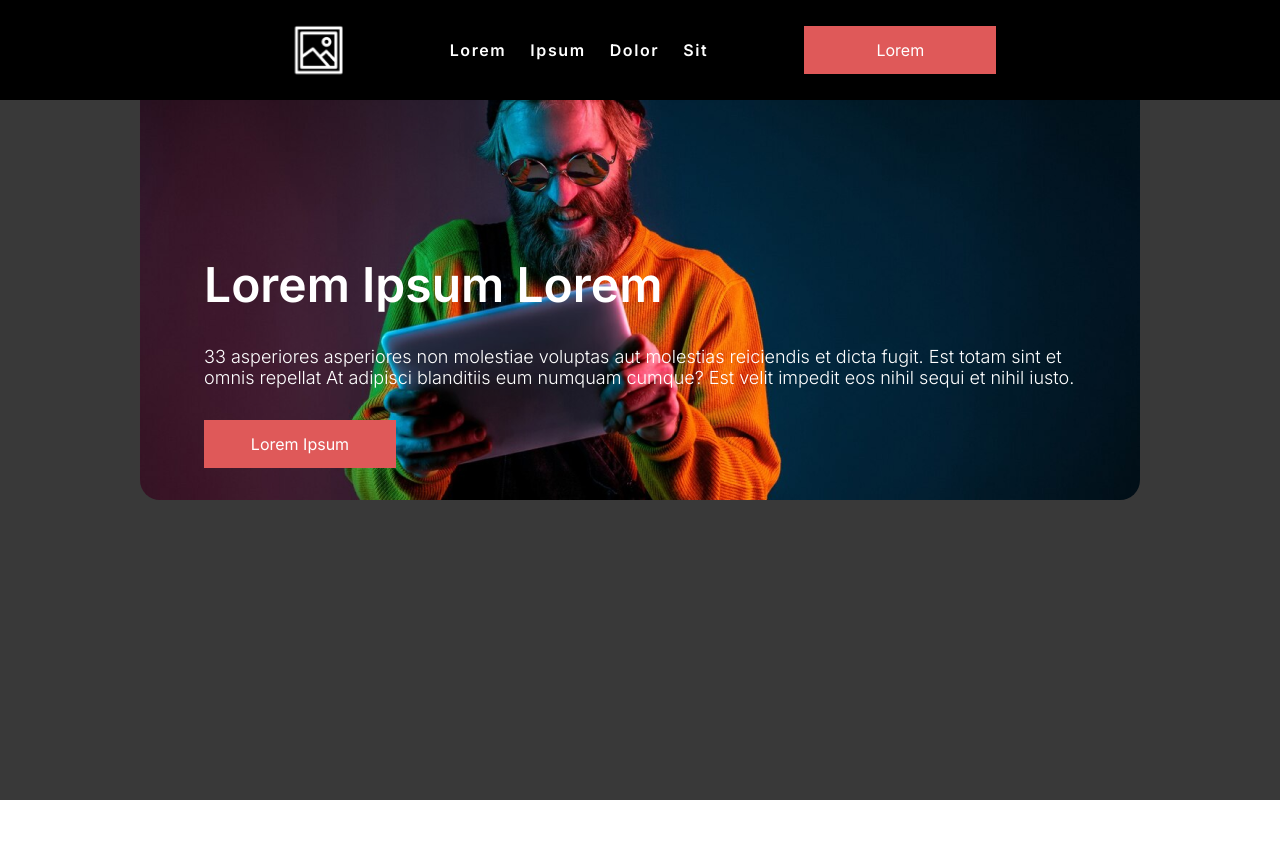
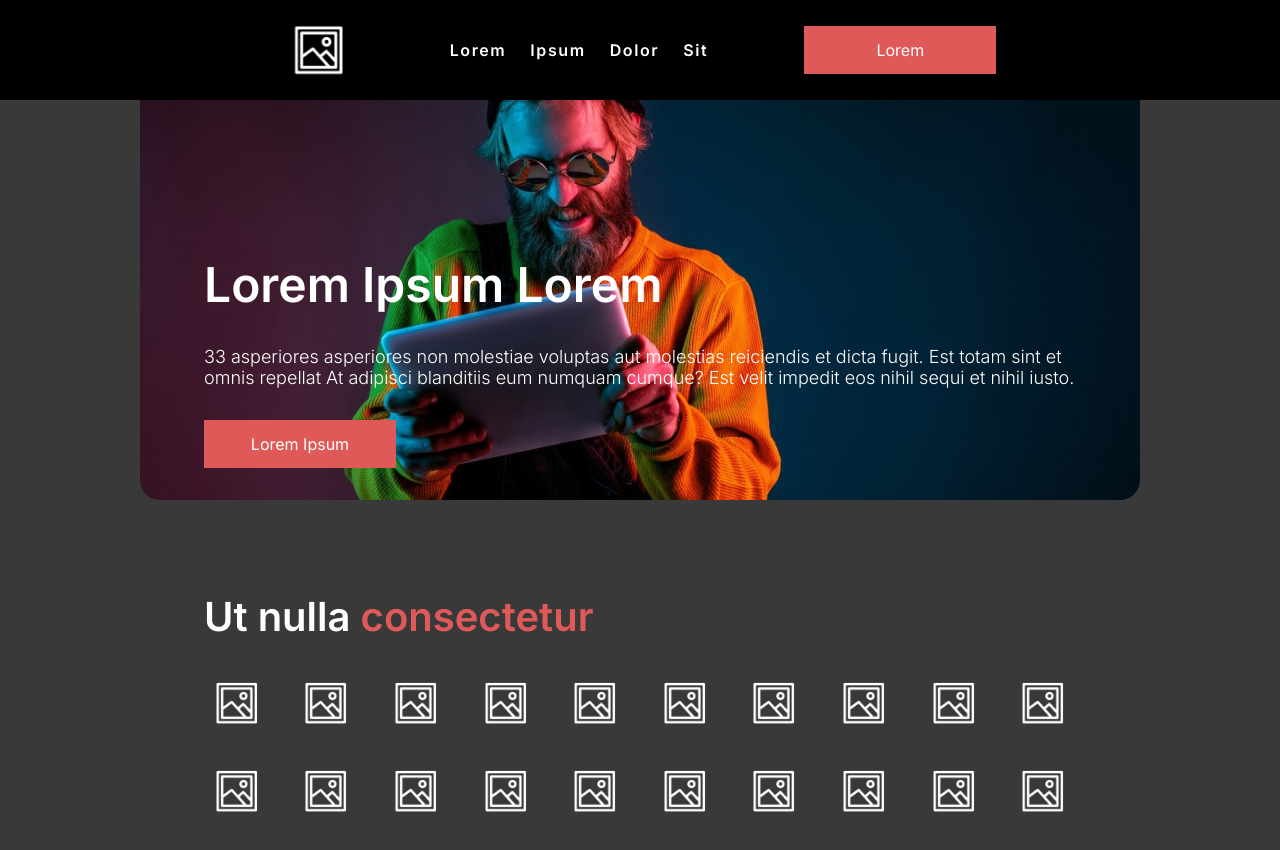
Before and after one commit to mateusfpmelo/featuresite, a Next.js app: page / in a window 1280 px wide. Shown: the top 850 px of the page. Before the commit the page ends 800 px from the top, so only its background shows below. Built offline with nearby package versions, Linux system fonts and the light colour scheme.

Commit message:
checkpoint logos

```diff
--- /dev/null
+++ b/src/app/components/client/client.module.css
@@ -0,0 +1,19 @@
+.clients{
+    max-width: 1000px;
+    display: flex;
+    flex-direction: column;
+    width: 100%;
+    gap:2rem;
+    padding: 2rem 4rem;
+    color: white;
+}
+
+.cllogos{
+    width: 100%;
+    display: flex;
+    flex-direction: row;
+    flex-wrap: wrap;
+    align-items: center;
+    justify-content: space-around;
+    gap:1.5rem;
+}
--- /dev/null
+++ b/src/app/components/client/index.js
@@ -0,0 +1,54 @@
+import React from "react"
+import styles from './client.module.css'
+import Image from "next/image"
+
+const Client = () => {
+
+    const logos = [
+        { src: '/img/marca/logo.png', alt: 'Logo 1', width: 60, height: 60 },
+        { src: '/img/marca/logo.png', alt: 'Logo 2', width: 60, height: 60 },
+        { src: '/img/marca/logo.png', alt: 'Logo 2', width: 60, height: 60 },
+        { src: '/img/marca/logo.png', alt: 'Logo 2', width: 60, height: 60 },
+        { src: '/img/marca/logo.png', alt: 'Logo 2', width: 60, height: 60 },
+        { src: '/img/marca/logo.png', alt: 'Logo 2', width: 60, height: 60 },
+        { src: '/img/marca/logo.png', alt: 'Logo 2', width: 60, height: 60 },
+        { src: '/img/marca/logo.png', alt: 'Logo 2', width: 60, height: 60 },
+        { src: '/img/marca/logo.png', alt: 'Logo 2', width: 60, height: 60 },
+        { src: '/img/marca/logo.png', alt: 'Logo 2', width: 60, height: 60 },
+        { src: '/img/marca/logo.png', alt: 'Logo 2', width: 60, height: 60 },
+        { src: '/img/marca/logo.png', alt: 'Logo 2', width: 60, height: 60 },
+        { src: '/img/marca/logo.png', alt: 'Logo 2', width: 60, height: 60 },
+        { src: '/img/marca/logo.png', alt: 'Logo 2', width: 60, height: 60 },
+        { src: '/img/marca/logo.png', alt: 'Logo 2', width: 60, height: 60 },
+        { src: '/img/marca/logo.png', alt: 'Logo 2', width: 60, height: 60 },
+        { src: '/img/marca/logo.png', alt: 'Logo 2', width: 60, height: 60 },
+        { src: '/img/marca/logo.png', alt: 'Logo 2', width: 60, height: 60 },
+        { src: '/img/marca/logo.png', alt: 'Logo 2', width: 60, height: 60 },
+        { src: '/img/marca/logo.png', alt: 'Logo 2', width: 60, height: 60 }
+    ]
+
+    return (
+        <>
+            <div className="firstcontent">
+                <div className={styles.clients}>
+                    <h2>Ut nulla <span className="color1">consectetur</span></h2>
+                    <div className={styles.cllogos}>
+                        {logos.map((logo, index) => (
+                            <div key={index}>
+                                <Image
+                                src={logo.src}
+                                alt={logo.alt}
+                                width={logo.width}
+                                height={logo.height}
+                                />
+                            </div>
+                        ))}
+                    </div>
+                </div>
+            </div>
+        </>
+    )
+}
+
+Client.displayName = 'Client'
+export default Client
--- a/src/app/globals.css
+++ b/src/app/globals.css
@@ -96,7 +96,9 @@ h4{
   font-weight:300;
 }
 
-
+.color1{
+  color: #DF5959;
+}
 
 
 
--- a/src/app/page.js
+++ b/src/app/page.js
@@ -2,12 +2,18 @@ import Image from "next/image"
 import styles from "./page.module.css"
 import Navbar from "./components/navbar"
 import HeaderModule from "./components/header"
+import Client from "./components/client"
+
 
 export default function Home() {
   return (
     <main className={styles.main}>
       <Navbar />
       <HeaderModule/>
+      <br/>
+      <br/>
+      <br/>
+      <Client />
     </main>
   )
 }
```
